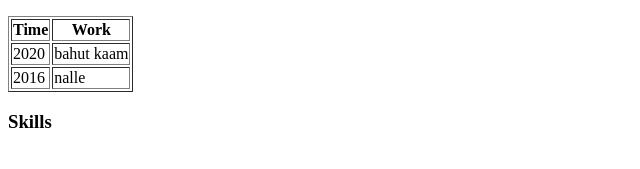
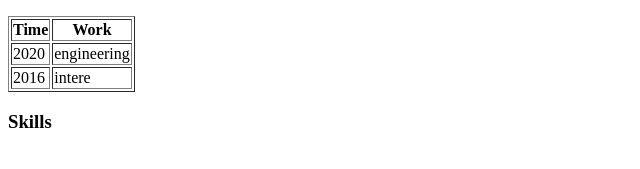
Before and after one commit to Aashutosh748/weblog, a plain HTML site: page index.html in a window 1280 px wide. Shown: the part 515-684 px from the top of the page, 0-640 px from the left. Drawn offline with Linux system fonts and the light colour scheme.

Commit message:
Update index.html

```diff
--- a/index.html
+++ b/index.html
@@ -29,11 +29,11 @@
     <th>Work</th>
     <tr>
       <td>2020</td>
-      <td>bahut kaam</td>
+      <td>engineering</td>
     </tr>
     <tr>
       <td>2016</td>
-      <td>nalle</td>
+      <td>intere</td>
     </tr>
   </table>
   <h3>Skills</h3>
```
